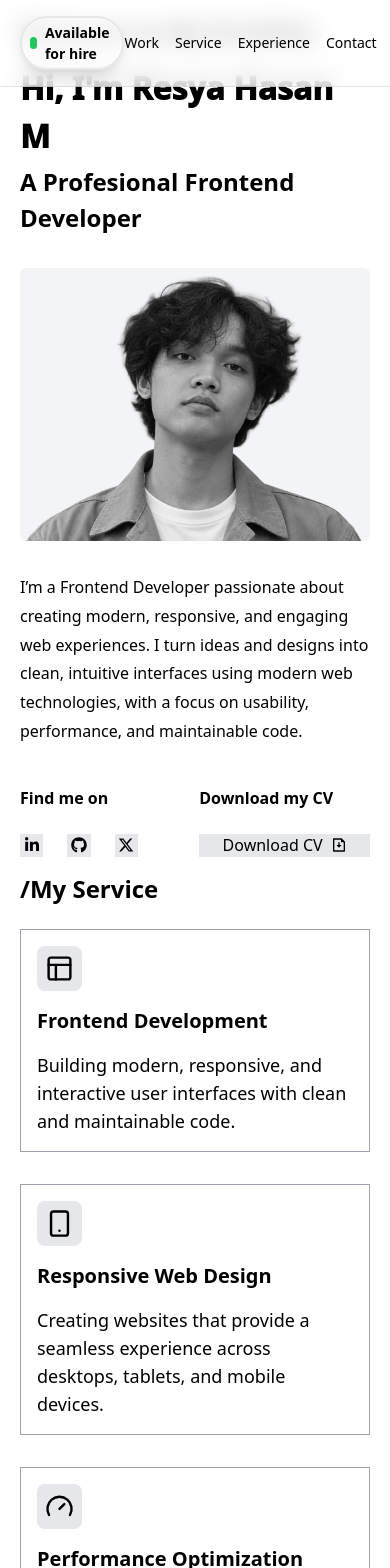
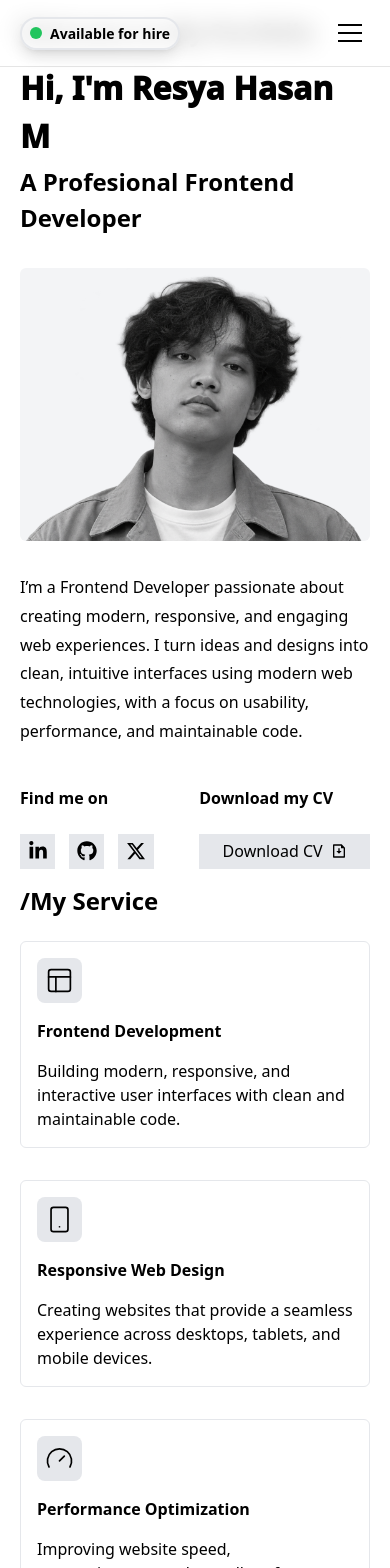
Before and after one commit to Resya-Hasan/portofolio, a React (Vite) app: page / in a window 390 px wide. Shown: the top 1568 px of the page. Built offline with nearby package versions, Linux system fonts and the light colour scheme.

Commit message:
adding a hamburger button to the navbar for mobile screens

```diff
--- a/src/components/Card.tsx
+++ b/src/components/Card.tsx
@@ -50,9 +50,9 @@ const Card = ({ title, description, image, technologies, role, features, iBuilt,
                         ))}
                     </div>
 
-                    <span className="self-start bg-blue-100 text-blue-800 text-xs font-semibold mr-2 px-2.5 py-0.5 rounded">
+                    {/* <span className="self-start bg-blue-100 text-blue-800 text-xs font-semibold mr-2 px-2.5 py-0.5 rounded">
                         {role}
-                    </span>
+                    </span> */}
                 </div>
             </div>
 
@@ -63,7 +63,7 @@ const Card = ({ title, description, image, technologies, role, features, iBuilt,
                     onClick={() => setIsOpen(false)}
                 >
                     <div
-                        className="w-full max-w-3xl max-h-[90vh] overflow-y-auto bg-white rounded-2xl"
+                        className="w-full max-w-3xl max-h-[75vh] md:max-h-[90vh] overflow-y-auto bg-white rounded-2xl"
                         onClick={(e) => e.stopPropagation()}
                     >
 
--- a/src/components/CardTimeline.tsx
+++ b/src/components/CardTimeline.tsx
@@ -4,20 +4,21 @@ const CardTimeline = ({ role, company, address, period, description, KeyContribu
     return (
         <div className="border-2 border-line p-6 rounded-lg">
             <div className="flex justify-between border-b border-line pb-4 mb-4">
-                <div>
-                    <h2 className="text-md lg:text-2xl font-bold">{role}</h2>
-                    <h4 className="text-sm lg:text-lg font-bold">{company}</h4>
-                    <span className="text-sm">{address}</span>
+                <div className="flex flex-col">
+                    <h2 className="text-2xl font-bold">{role}</h2>
+                    <h4 className="text-lg font-bold">{company}</h4>
+                    <span className="text-base text-mute">{address}</span>
+                    <span className="md:hidden text-base text-mute">{period}</span>
                 </div>
                 <div>
-                    <span className="text-sm">{period}</span>
+                    <span className="hidden md:block text-base">{period}</span>
                 </div>
             </div>
 
             <div>
-                <p className="mb-3">{description}</p>
-                <h4 className="text-sm lg:text-lg font-bold">Key Contributions</h4>
-                <ul className="list-disc pl-5">
+                <p className="mb-3 text-base">{description}</p>
+                <h4 className="text-lg font-bold">Key Contributions</h4>
+                <ul className="list-disc pl-5 text-base">
                     {KeyContributions.map((contribution: string, index: number) => (
                         <li key={index}>{contribution}</li>
                     ))}
--- /dev/null
+++ b/src/components/ContactForm.tsx
@@ -0,0 +1,72 @@
+import { useRef, useState } from "react";
+import type { FormEvent } from "react";
+import emailJs from "@emailjs/browser"
+
+type Status = "idle" | "sending" | "success" | "error"
+
+const ContactForm = () => {
+    const formRef = useRef<HTMLFormElement>(null);
+    const [status, setStatus] = useState<Status>("idle")
+
+    const handleSubmit = async (e: FormEvent<HTMLFormElement>) => {
+        e.preventDefault();
+        if (!formRef.current) return;
+
+        setStatus("sending")
+        try {
+            await emailJs.sendForm(
+                import.meta.env.VITE_EMAILJS_SERVICE_ID,
+                import.meta.env.VITE_EMAILJS_TEMPLATE_ID,
+                formRef.current,
+                { publicKey: import.meta.env.VITE_EMAILJS_PUBLIC_KEY }
+            );
+            setStatus('success')
+            formRef.current.reset();
+        } catch (err) {
+            console.log(err);
+            setStatus("error")
+        }
+    }
+
+    return (
+        <form
+            ref={formRef}
+            onSubmit={handleSubmit}
+            className="flex flex-col border border-line rounded-lg lg:w-[50%] p-4 gap-4"
+        >
+            <input
+                name="name"
+                placeholder="Name"
+                required
+                className="py-2 px-3 bg-line rounded-lg focus-within:outline-2 focus-within:outline-acc"
+            />
+            <input
+                name="email"
+                type="email"
+                placeholder="Email"
+                required
+                className="py-2 px-3 bg-line rounded-lg focus-within:outline-2 focus-within:outline-acc"
+            />
+            <input
+                type="hidden"
+                name="time"
+                value={new Date().toLocaleString("id-ID")}
+            />
+            <textarea
+                name="message"
+                rows={5}
+                placeholder="Message"
+                required
+                className="py-2 px-3 h-28 bg-line rounded-lg focus-within:outline-2 focus-within:outline-acc"
+            />
+            <button type="submit" disabled={status === "sending"} className="bg-acc text-white py-2 rounded-lg">
+                {status === "sending" ? "Sending..." : "Submit"}
+            </button>
+
+            {status === "success" && <p className="text-sm text-green-600">Message sent!</p>}
+            {status === "error" && <p className="text-sm text-red-600">Failed to send, try again.</p>}
+        </form>
+    )
+}
+
+export default ContactForm
--- a/src/components/Navbar.tsx
+++ b/src/components/Navbar.tsx
@@ -2,6 +2,7 @@ import { useState, useEffect } from "react";
 
 const Navbar = () => {
     const [showNavbar, setShowNavbar] = useState(true);
+    const [isOpen, setIsOpen] = useState(false)
 
     useEffect(() => {
         let lastScrollY = window.scrollY;
@@ -11,6 +12,7 @@ const Navbar = () => {
 
             if (currentScrollY > lastScrollY && currentScrollY > 100) {
                 setShowNavbar(false);
+                setIsOpen(false);
             } else if (currentScrollY < lastScrollY) {
                 setShowNavbar(true);
             }
@@ -28,17 +30,33 @@ const Navbar = () => {
 
     return (
         <nav className={`bg-white/70 backdrop-blur-md border-b border-black/10 py-4 fixed top-0 left-0 w-full z-50 transition-transform duration-300 ${showNavbar ? "translate-y-0" : "-translate-y-full"}`}>
-
             <div className="flex items-center justify-between mx-5 xl:mx-32 2xl:mx-96">
                 <div className="bg-white/30 display flex items-center font-bold gap-2 md:gap-3 shadow-lg rounded-full px-2 md:px-3 py-1 md:py-2 border-2 border-border text-[14px] md:text-base/6">
                     <div className="w-3 h-3 md:w-4 md:h-4 rounded-full bg-green-500"></div>
                     <span>Available for hire</span>
                 </div>
-                <div className="space-x-4 md:space-x-20 text-sm md:text-base">
+                <div className="hidden md:flex gap-20 text-base">
                     <a href="#home" className="">Work</a>
                     <a href="#about" className="">Service</a>
                     <a href="#projects" className="">Experience</a>
                     <a href="#contact" className="">Contact</a>
+                </div>
+                <button
+                    onClick={() => setIsOpen(!isOpen)}
+                    className="md:hidden flex flex-col gap-1.5 p-2"
+                    aria-label="Toggle menu"
+                >
+                    <span className={`block h-0.5 w-6 bg-black transition-transform duration-300 ${isOpen ? "translate-y-2 rotate-45" : ""}`}></span>
+                    <span className={`block h-0.5 w-6 bg-black transition-opacity duration-300 ${isOpen ? "opacity-0" : ""}`}></span>
+                    <span className={`block h-0.5 w-6 bg-black transition-transform duration-300 ${isOpen ? "-translate-y-2 -rotate-45" : ""}`}></span>
+                </button>
+            </div>
+            <div className={`md:hidden overflow-hidden transition-all duration-300 ${isOpen ? "max-h-60 opacity-100 mt-4" : "max-h-0 opacity-0"}`}>
+                <div className="flex flex-col gap-4 mx-5 text-base">
+                    <a href="#home" onClick={() => setIsOpen(false)}>Work</a>
+                    <a href="#about" onClick={() => setIsOpen(false)}>Service</a>
+                    <a href="#projects" onClick={() => setIsOpen(false)}>Experience</a>
+                    <a href="#contact" onClick={() => setIsOpen(false)}>Contact</a>
                 </div>
             </div>
         </nav>
--- a/src/components/ServiceCard.tsx
+++ b/src/components/ServiceCard.tsx
@@ -11,12 +11,12 @@ const ServiceCard = ({
     description,
 }: ServiceCardProps) => {
     return (
-        <div className="border border-gray-400 w-full h-auto flex flex-col p-4 gap-4">
+        <div className="border border-line rounded-md w-full h-auto flex flex-col p-4 gap-4">
             <div className="self-start bg-gray-200 p-2 rounded-lg">
-                <Icon size={29} />
+                <Icon size={29} strokeWidth={1.4}/>
             </div>
-            <h2 className="text-xl font-bold">{title}</h2>
-            <p className="text-lg">{description}</p>
+            <h2 className="text-md lg:text-xl font-bold">{title}</h2>
+            <p className="text-base">{description}</p>
         </div>
     )
 }
--- a/src/sections/Hero.tsx
+++ b/src/sections/Hero.tsx
@@ -50,10 +50,10 @@ const Hero = () => {
                 {/* social media links */}
                 <div className="flex flex-col gap-6">
                     <span className="text-[clamp(1rem,2vw,1.25rem)] font-semibold">Find me on</span>
-                    <div className="flex gap-6">
-                        <a href="#" target="_blank" className="bg-gray-200 w-[clamp(1rem,6vw,4rem)] h-[clamp(1rem,6vw,4rem)] flex items-center justify-center"><FaLinkedinIn className="text-[clamp(1rem,2.8vw,1.875rem)]" /></a>
-                        <a href="#" target="_blank" className="bg-gray-200 w-[clamp(1rem,6vw,4rem)] h-[clamp(1rem,6vw,4rem)] flex items-center justify-center"><FaGithub className="text-[clamp(1rem,2.8vw,1.875rem)]" /></a>
-                        <a href="#" target="_blank" className="bg-gray-200 w-[clamp(1rem,6vw,4rem)] h-[clamp(1rem,6vw,4rem)] flex items-center justify-center"><FaXTwitter className="text-[clamp(1rem,2.8vw,1.875rem)]" /></a>
+                    <div className="flex gap-3.5 md:gap-6">
+                        <a href="#" target="_blank" className="bg-gray-200 w-[2.2rem] md:w-[3.5rem] h-[2.2rem] md:h-[3.5rem] flex items-center justify-center"><FaLinkedinIn className="text-xl md:text-2xl" /></a>
+                        <a href="#" target="_blank" className="bg-gray-200 w-[2.2rem] md:w-[3.5rem] h-[2.2rem] md:h-[3.5rem] flex items-center justify-center"><FaGithub className="text-xl md:text-2xl" /></a>
+                        <a href="#" target="_blank" className="bg-gray-200 w-[2.2rem] md:w-[3.5rem] h-[2.2rem] md:h-[3.5rem] flex items-center justify-center"><FaXTwitter className="text-xl md:text-2xl" /></a>
                     </div>
                 </div>
 
@@ -63,7 +63,7 @@ const Hero = () => {
                     <a
                         href="#"
                         target="_blank"
-                        className="h-[clamp(1rem,6vw,4rem)] px-[clamp(1rem,6vw,1.5rem)] flex items-center justify-center bg-gray-200 text-[clamp(1rem,2vw,1.4rem)] font-[500]">
+                        className="h-[2.2rem] md:h-[3.5rem] px-[clamp(1rem,6vw,1.5rem)] flex items-center justify-center bg-gray-200 text-[clamp(1rem,2vw,1.4rem)] font-[500]">
                         Download CV <span className="ml-2"><RiFileDownloadLine className="text-[clamp(1rem,2vw,1.875rem)]" /></span>
                     </a>
                 </div>
```
Also changed, not shown: src/sections/Contact.tsx (+2 -64 lines).
